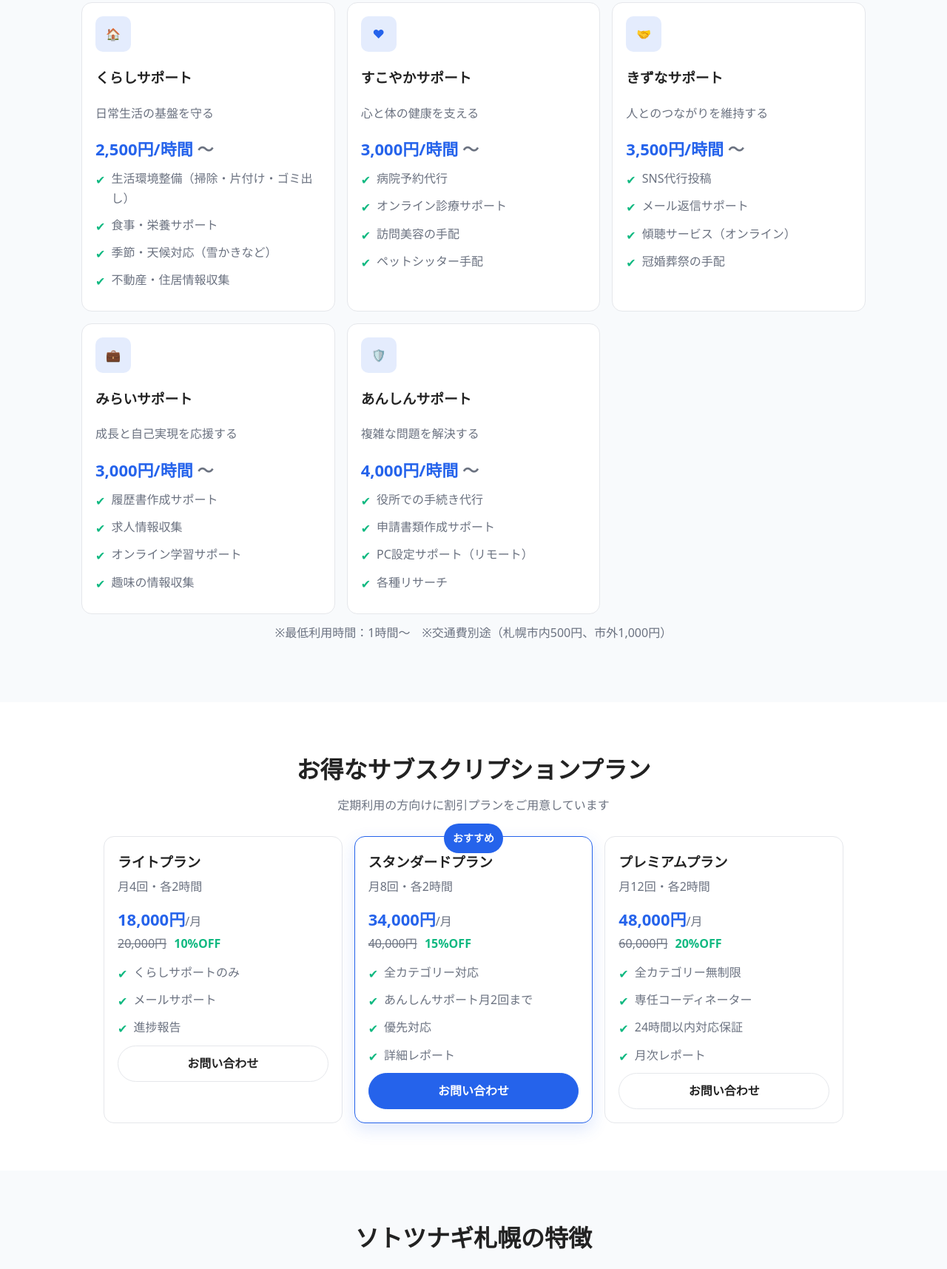
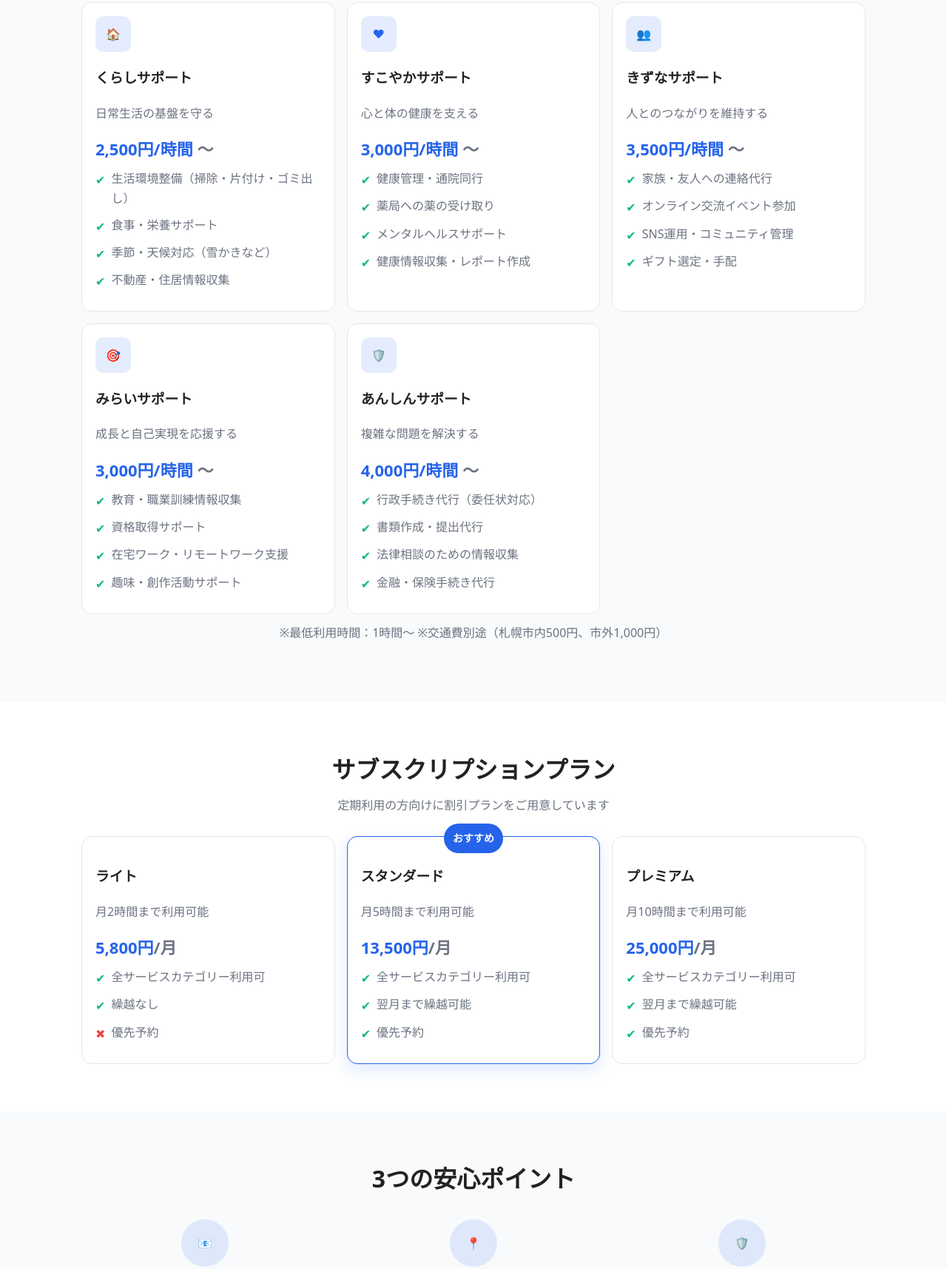
Before and after one commit to hiroshi-sys/sototsunagi-sapporo, a plain HTML site: page index.html in a window 1280 px wide. Shown: the part 940-2655 px from the top of the page at 74% size. Drawn offline with Linux system fonts and the light colour scheme.

Commit message:
Update index.html

```diff
--- a/index.html
+++ b/index.html
@@ -21,8 +21,8 @@
   .head{display:flex; align-items:center; justify-content:space-between; padding:12px 0}
   .brand{display:flex; align-items:center; gap:10px}
   .logo{width:40px; height:40px; border-radius:999px; background:var(--primary); display:inline-flex; align-items:center; justify-content:center; color:#fff; font-weight:800}
-  nav a{margin-left:18px; text-decoration:none; color:#111}
-  nav a:hover{color:var(--primary)}
+  nav.global-nav a{margin-left:18px; text-decoration:none; color:#111}
+  nav.global-nav a:hover{color:var(--primary)}
 
   /* ヒーロー */
   .hero{background:var(--bg); color:var(--fg); padding:72px 0}
@@ -78,25 +78,33 @@
   /* 小さめ画面のナビ */
   .menu{display:none}
   @media(max-width:720px){
-    nav{display:none}
+    nav.global-nav{display:none}
     .menu{display:inline-block}
     #drawer{display:none; position:fixed; inset:0 0 auto auto; top:56px; right:12px; background:#fff; border:1px solid var(--line); border-radius:12px; padding:10px; box-shadow:0 10px 30px rgba(0,0,0,.15)}
     #drawer a{display:block; padding:8px 12px; text-decoration:none; color:#111}
     #drawer a + a{border-top:1px solid var(--line)}
   }
 
-  /* —— 重複ナビ除去（確実版） —— */
-  /* 正規ナビ以外の nav を非表示 */
-  nav:not(.global-nav){ display:none !important; }
-
-  /* ヘッダー直後に段落/リスト/任意ブロックで現れる重複リンク列も非表示 */
-  header + *:is(p,nav,div,ul,ol):has(> a[href="#services"]):has(> a[href="#pricing"]):has(> a[href="#about"]):has(> a[href="#contact"]) {
-    display:none !important;
+  /* 重複要素の完全削除 - より強力なルール */
+  body > :is(p,nav,div,ul,ol,section,header) a[href="#services"]:not(.global-nav a):not(#drawer a) {
+    display: none !important;
+  }
+  body > :is(p,nav,div,ul,ol,section,header) a[href="#pricing"]:not(.global-nav a):not(#drawer a) {
+    display: none !important;
+  }
+  body > :is(p,nav,div,ul,ol,section,header) a[href="#about"]:not(.global-nav a):not(#drawer a) {
+    display: none !important;
+  }
+  body > :is(p,nav,div,ul,ol,section,header) a[href="#contact"]:not(.global-nav a):not(#drawer a) {
+    display: none !important;
   }
 
-  /* 本文直下に裸で現れた段落の重複リンク列も非表示（保険） */
-  body > p:has(a[href="#services"]):has(a[href="#pricing"]):has(a[href="#about"]):has(a[href="#contact"]) {
-    display:none !important;
+  /* ヘッダー直後の要素に重複リンクがある場合は非表示 */
+  header + * {
+    display: none !important;
+  }
+  header + section {
+    display: block !important;
   }
 </style>
 </head>
@@ -186,10 +194,10 @@
           <p class="muted">心と体の健康を支える</p>
           <div class="price">3,000円/時間 <span class="muted">〜</span></div>
           <ul class="list">
-            <li><span class="check">✔</span><span>病院予約代行</span></li>
-            <li><span class="check">✔</span><span>オンライン診療サポート</span></li>
-            <li><span class="check">✔</span><span>訪問美容の手配</span></li>
-            <li><span class="check">✔</span><span>ペットシッター手配</span></li>
+            <li><span class="check">✔</span><span>健康管理・通院同行</span></li>
+            <li><span class="check">✔</span><span>薬局への薬の受け取り</span></li>
+            <li><span class="check">✔</span><span>メンタルヘルスサポート</span></li>
+            <li><span class="check">✔</span><span>健康情報収集・レポート作成</span></li>
           </ul>
         </div>
       </div>
@@ -197,15 +205,15 @@
       <!-- きずな -->
       <div class="card">
         <div class="body">
-          <div class="iconbox" aria-hidden="true">🤝</div>
+          <div class="iconbox" aria-hidden="true">👥</div>
           <h3>きずなサポート</h3>
           <p class="muted">人とのつながりを維持する</p>
           <div class="price">3,500円/時間 <span class="muted">〜</span></div>
           <ul class="list">
-            <li><span class="check">✔</span><span>SNS代行投稿</span></li>
-            <li><span class="check">✔</span><span>メール返信サポート</span></li>
-            <li><span class="check">✔</span><span>傾聴サービス（オンライン）</span></li>
-            <li><span class="check">✔</span><span>冠婚葬祭の手配</span></li>
+            <li><span class="check">✔</span><span>家族・友人への連絡代行</span></li>
+            <li><span class="check">✔</span><span>オンライン交流イベント参加</span></li>
+            <li><span class="check">✔</span><span>SNS運用・コミュニティ管理</span></li>
+            <li><span class="check">✔</span><span>ギフト選定・手配</span></li>
           </ul>
         </div>
       </div>
@@ -213,15 +221,15 @@
       <!-- みらい -->
       <div class="card">
         <div class="body">
-          <div class="iconbox" aria-hidden="true">💼</div>
+          <div class="iconbox" aria-hidden="true">🎯</div>
           <h3>みらいサポート</h3>
           <p class="muted">成長と自己実現を応援する</p>
           <div class="price">3,000円/時間 <span class="muted">〜</span></div>
           <ul class="list">
-            <li><span class="check">✔</span><span>履歴書作成サポート</span></li>
-            <li><span class="check">✔</span><span>求人情報収集</span></li>
-            <li><span class="check">✔</span><span>オンライン学習サポート</span></li>
-            <li><span class="check">✔</span><span>趣味の情報収集</span></li>
+            <li><span class="check">✔</span><span>教育・職業訓練情報収集</span></li>
+            <li><span class="check">✔</span><span>資格取得サポート</span></li>
+            <li><span class="check">✔</span><span>在宅ワーク・リモートワーク支援</span></li>
+            <li><span class="check">✔</span><span>趣味・創作活動サポート</span></li>
           </ul>
         </div>
       </div>
@@ -234,84 +242,73 @@
           <p class="muted">複雑な問題を解決する</p>
           <div class="price">4,000円/時間 <span class="muted">〜</span></div>
           <ul class="list">
-            <li><span class="check">✔</span><span>役所での手続き代行</span></li>
-            <li><span class="check">✔</span><span>申請書類作成サポート</span></li>
-            <li><span class="check">✔</span><span>PC設定サポート（リモート）</span></li>
-            <li><span class="check">✔</span><span>各種リサーチ</span></li>
+            <li><span class="check">✔</span><span>行政手続き代行（委任状対応）</span></li>
+            <li><span class="check">✔</span><span>書類作成・提出代行</span></li>
+            <li><span class="check">✔</span><span>法律相談のための情報収集</span></li>
+            <li><span class="check">✔</span><span>金融・保険手続き代行</span></li>
           </ul>
         </div>
       </div>
+
+      <!-- 空白カード（レイアウト調整用） -->
+      <div style="background:transparent; border:none;"></div>
     </div>
 
     <p class="muted" style="text-align:center; margin-top:12px">
-      ※最低利用時間：1時間〜　※交通費別途（札幌市内500円、市外1,000円）
+      ※最低利用時間：1時間〜 ※交通費別途（札幌市内500円、市外1,000円）
     </p>
   </div>
 </section>
 
 <section id="pricing">
   <div class="container">
-    <h2 class="section-title">お得なサブスクリプションプラン</h2>
+    <h2 class="section-title">サブスクリプションプラン</h2>
     <p class="section-lead">定期利用の方向けに割引プランをご用意しています</p>
 
-    <div class="cards cards-3" style="max-width:1000px; margin:0 auto">
+    <div class="cards cards-3">
       <!-- ライト -->
       <div class="card plan">
         <div class="body">
-          <h3 style="margin:0 0 4px">ライトプラン</h3>
-          <div class="muted">月4回・各2時間</div>
-          <div style="margin:12px 0">
-            <span class="price">18,000円</span><span class="muted">/月</span><br>
-            <span class="muted" style="text-decoration:line-through">20,000円</span>
-            <span style="color:var(--accent); font-weight:700; margin-left:6px">10%OFF</span>
-          </div>
+          <h3>ライト</h3>
+          <p class="muted">月2時間まで利用可能</p>
+          <div class="price">5,800円<span class="muted">/月</span></div>
           <ul class="list">
-            <li><span class="check">✔</span><span>くらしサポートのみ</span></li>
-            <li><span class="check">✔</span><span>メールサポート</span></li>
-            <li><span class="check">✔</span><span>進捗報告</span></li>
+            <li><span class="check">✔</span><span>全サービスカテゴリー利用可</span></li>
+            <li><span class="check">✔</span><span>繰越なし</span></li>
+            <li><span class="cross">✖</span><span>優先予約</span></li>
           </ul>
-          <a class="btn block" href="#contact">お問い合わせ</a>
+          <a class="btn block" href="#contact">申し込む</a>
         </div>
       </div>
 
-      <!-- スタンダード（おすすめ） -->
+      <!-- スタンダード -->
       <div class="card plan reco">
         <div class="badge">おすすめ</div>
         <div class="body">
-          <h3 style="margin:0 0 4px">スタンダードプラン</h3>
-          <div class="muted">月8回・各2時間</div>
-          <div style="margin:12px 0">
-            <span class="price">34,000円</span><span class="muted">/月</span><br>
-            <span class="muted" style="text-decoration:line-through">40,000円</span>
-            <span style="color:var(--accent); font-weight:700; margin-left:6px">15%OFF</span>
-          </div>
+          <h3>スタンダード</h3>
+          <p class="muted">月5時間まで利用可能</p>
+          <div class="price">13,500円<span class="muted">/月</span></div>
           <ul class="list">
-            <li><span class="check">✔</span><span>全カテゴリー対応</span></li>
-            <li><span class="check">✔</span><span>あんしんサポート月2回まで</span></li>
-            <li><span class="check">✔</span><span>優先対応</span></li>
-            <li><span class="check">✔</span><span>詳細レポート</span></li>
+            <li><span class="check">✔</span><span>全サービスカテゴリー利用可</span></li>
+            <li><span class="check">✔</span><span>翌月まで繰越可能</span></li>
+            <li><span class="check">✔</span><span>優先予約</span></li>
           </ul>
-          <a class="btn primary block" href="#contact">お問い合わせ</a>
+          <a class="btn primary block" href="#contact">申し込む</a>
         </div>
       </div>
 
       <!-- プレミアム -->
       <div class="card plan">
         <div class="body">
-          <h3 style="margin:0 0 4px">プレミアムプラン</h3>
-          <div class="muted">月12回・各2時間</div>
-          <div style="margin:12px 0">
-            <span class="price">48,000円</span><span class="muted">/月</span><br>
-            <span class="muted" style="text-decoration:line-through">60,000円</span>
-            <span style="color:var(--accent); font-weight:700; margin-left:6px">20%OFF</span>
-          </div>
+          <h3>プレミアム</h3>
+          <p class="muted">月10時間まで利用可能</p>
+          <div class="price">25,000円<span class="muted">/月</span></div>
           <ul class="list">
-            <li><span class="check">✔</span><span>全カテゴリー無制限</span></li>
-            <li><span class="check">✔</span><span>専任コーディネーター</span></li>
-            <li><span class="check">✔</span><span>24時間以内対応保証</span></li>
-            <li><span class="check">✔</span><span>月次レポート</span></li>
+            <li><span class="check">✔</span><span>全サービスカテゴリー利用可</span></li>
+            <li><span class="check">✔</span><span>翌月まで繰越可能</span></li>
+            <li><span class="check">✔</span><span>優先予約</span></li>
           </ul>
-          <a class="btn block" href="#contact">お問い合わせ</a>
+          <a class="btn block" href="#contact">申し込む</a>
         </div>
       </div>
     </div>
@@ -320,10 +317,10 @@
 
 <section class="muted-bg">
   <div class="container">
-    <h2 class="section-title">ソトツナギ札幌の特徴</h2>
-    <div class="grid grid-3" style="gap:24px; margin-top:24px">
+    <h2 class="section-title">3つの安心ポイント</h2>
+    <div class="grid grid-3" style="gap:28px; margin-top:28px">
       <div class="feature">
-        <div class="pill" aria-hidden="true">✉</div>
+        <div class="pill" aria-hidden="true">📧</div>
         <h4>電話対応なし</h4>
         <p class="muted">すべてのお問い合わせはオンラインフォームまたはメールで受け付けます。お電話が苦手な方も安心です。</p>
       </div>
@@ -468,10 +465,38 @@
 <div id="toast" role="status" aria-live="polite">お問い合わせを受け付けました。メールにてご連絡いたします。</div>
 
 <script>
+document.addEventListener('DOMContentLoaded', function() {
+  // 重複リンクの削除（念のため）
+  const allLinks = document.querySelectorAll('a[href="#services"], a[href="#pricing"], a[href="#about"], a[href="#contact"]');
+  const validNavLinks = document.querySelectorAll('.global-nav a, #drawer a');
+  const validNavHrefs = Array.from(validNavLinks).map(a => a.href);
+
+  allLinks.forEach(link => {
+    // 正当なナビゲーションリンクでない場合は削除
+    if (!validNavHrefs.includes(link.href) && !link.closest('.global-nav') && !link.closest('#drawer') && !link.closest('.btn')) {
+      // 親要素ごと削除（もし親が単なるコンテナーなら）
+      const parent = link.parentElement;
+      if (parent && parent.tagName === 'P' || parent.tagName === 'NAV' || parent.tagName === 'DIV') {
+        // 親要素に他の重要なコンテンツがない場合は親ごと削除
+        const siblings = Array.from(parent.children);
+        const allNavLinks = siblings.every(child =>
+          child.tagName === 'A' && (child.getAttribute('href') || '').startsWith('#')
+        );
+        if (allNavLinks) {
+          parent.remove();
+        } else {
+          link.remove();
+        }
+      } else {
+        link.remove();
+      }
+    }
+  });
+
   // モバイルメニュー
   const menuBtn = document.querySelector('.menu');
-  const drawer  = document.getElementById('drawer');
-  if(menuBtn){
+  const drawer = document.getElementById('drawer');
+  if (menuBtn) {
     menuBtn.addEventListener('click', () => {
       const open = drawer.style.display === 'block';
       drawer.style.display = open ? 'none' : 'block';
@@ -480,35 +505,17 @@
   }
 
   // 簡易フォーム送信（デモ）
-  const form  = document.getElementById('contact-form');
+  const form = document.getElementById('contact-form');
   const toast = document.getElementById('toast');
+  if (form) {
     form.addEventListener('submit', (e) => {
       e.preventDefault();
       toast.classList.add('show');
       setTimeout(() => toast.classList.remove('show'), 2200);
       form.reset();
     });
-
-  // —— 重複リンク列の除去（CSS :has 非対応ブラウザの保険）——
-  (function() {
-    const isDupMenu = el => {
-      if (!el) return false;
-      const sels = ['a[href="#services"]','a[href="#pricing"]','a[href="#about"]','a[href="#contact"]'];
-      const hasAll = sels.every(s => el.querySelector(s));
-      const prevIsHeader = el.previousElementSibling && el.previousElementSibling.tagName === 'HEADER';
-      return hasAll && prevIsHeader;
-    };
-    // header直後の候補（p/nav/div/ul/ol）を削除
-    const cand = document.querySelector('header + *');
-    if (cand && ['P','NAV','DIV','UL','OL'].includes(cand.tagName) && isDupMenu(cand)) {
-      cand.remove();
   }
-    // 念のため、body直下に裸で出たpも削除
-    document.querySelectorAll('body > p').forEach(p => {
-      const sels = ['a[href="#services"]','a[href="#pricing"]','a[href="#about"]','a[href="#contact"]'];
-      if (sels.every(s => p.querySelector(s))) p.remove();
 });
-  })();
 </script>
 </body>
 </html>
```
Lines whose indentation alone changed are shown as unchanged.
